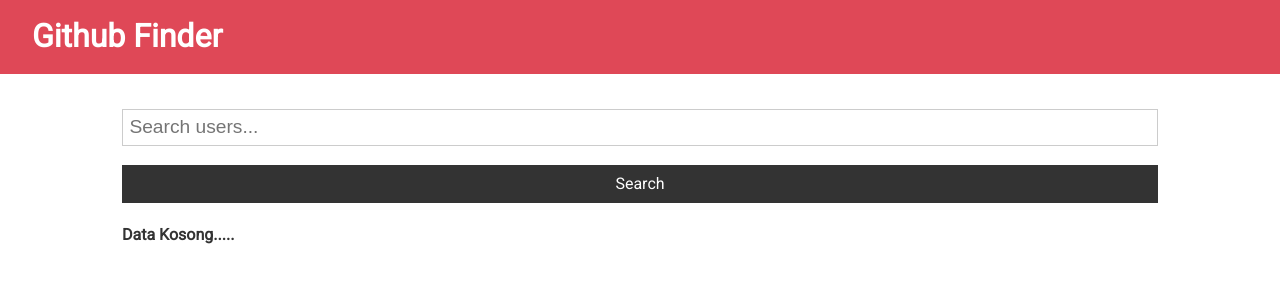
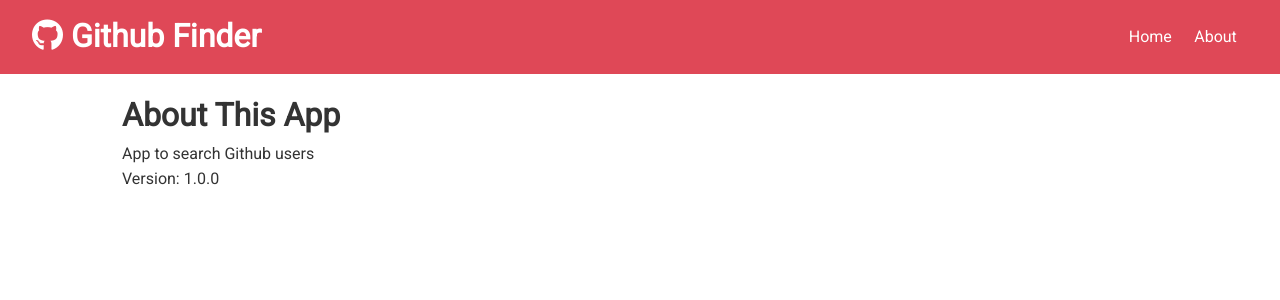
Before and after one commit to sobareh/githubfinder, a React (Create React App) app: page /about in a window 1280 px wide. Shown: the top 300 px of the page. Built offline with nearby package versions, Linux system fonts and the light colour scheme; the HTML template or start-up script is replaced by a standard one.

Commit message:
Router & Single User Components Data

```diff
--- a/package.json
+++ b/package.json
@@ -9,6 +9,7 @@
     "axios": "^0.20.0",
     "react": "^16.13.1",
     "react-dom": "^16.13.1",
+    "react-router-dom": "^5.2.0",
     "react-scripts": "3.4.3"
   },
   "scripts": {
--- a/src/App.js
+++ b/src/App.js
@@ -1,29 +1,21 @@
 import React, { Component } from 'react';
+import { BrowserRouter as Router, Switch, Route } from 'react-router-dom';
 import Navbar from './components/layout/Navbar';
 import Users from './components/layout/Users';
 import Search from './components/users/Search';
+import User from './components/users/User';
 import Alert from './components/layout/Alert';
+import About from './components/pages/About';
 import './App.css';
 import Axios from 'axios';
 
 export default class App extends Component {
   state = {
     loading: false,
+    user: {},
     users: [],
     alert: null,
   };
-
-  // async componentDidMount() {
-  //   this.setState({ loading: true });
-  //   const res = await Axios.get(
-  //     `https://api.github.com/users?client_id=${process.env.REACT_APP_GITHUB_CLIENT_ID}&client_secret=${process.env.REACT_APP_GITHUB_CLIENT_SECRET}`
-  //   );
-
-  //   this.setState({
-  //     users: res.data,
-  //     loading: false,
-  //   });
-  // }
 
   searchUsers = async text => {
     this.setState({ loading: true });
@@ -37,6 +29,16 @@
     });
   };
 
+  getUser = async username => {
+    this.setState({ loading: true });
+
+    const res = await Axios.get(
+      `https://api.github.com/users/${username}?client_id=${process.env.REACT_APP_GITHUB_CLIENT_ID}&client_secret=${process.env.REACT_APP_GITHUB_CLIENT_SECRET}`
+    );
+
+    this.setState({ user: res.data, loading: false });
+  };
+
   clearUsers = () => this.setState({ users: [], loading: false });
 
   setAlert = (msg, type) => {
@@ -45,20 +47,47 @@
   };
 
   render() {
+    const { users, user, loading } = this.state;
+
     return (
+      <Router>
         <div className='App'>
           <Navbar />
           <div className='container'>
             <Alert alert={this.state.alert} />
+            <Switch>
+              <Route
+                exact
+                path='/'
+                render={props => (
+                  <>
                     <Search
                       searchUsers={this.searchUsers}
                       clearUsers={this.clearUsers}
-            showClear={this.state.users.length > 0 ? true : false}
+                      showClear={users.length > 0 ? true : false}
                       setAlert={this.setAlert}
                     />
-          <Users loading={this.state.loading} users={this.state.users} />
+                    <Users loading={loading} users={users} />
+                  </>
+                )}
+              />
+              <Route exact path='/about' component={About} />
+              <Route
+                exact
+                path='/user/:login'
+                render={props => (
+                  <User
+                    {...props}
+                    getUser={this.getUser}
+                    user={user}
+                    loading={loading}
+                  />
+                )}
+              />
+            </Switch>
           </div>
         </div>
+      </Router>
     );
   }
 }
--- a/src/components/layout/Navbar.js
+++ b/src/components/layout/Navbar.js
@@ -1,10 +1,21 @@
 import React from 'react';
 import PropTypes from 'prop-types';
+import { Link } from 'react-router-dom';
 
 const Navbar = ({ title }) => {
   return (
     <div className='navbar bg-primary'>
-      <h1>{title} </h1>
+      <h1>
+        <i className='fab fa-github'></i> {title}
+      </h1>
+      <ul>
+        <li>
+          <Link to='/'>Home</Link>
+        </li>
+        <li>
+          <Link to='/about'>About</Link>
+        </li>
+      </ul>
     </div>
   );
 };
--- /dev/null
+++ b/src/components/pages/About.js
@@ -0,0 +1,13 @@
+import React from 'react';
+
+const About = () => {
+  return (
+    <>
+      <h1>About This App</h1>
+      <p>App to search Github users</p>
+      <p>Version: 1.0.0</p>
+    </>
+  );
+};
+
+export default About;
--- /dev/null
+++ b/src/components/users/User.js
@@ -0,0 +1,29 @@
+import React, { Component } from 'react';
+
+class User extends Component {
+  componentDidMount() {
+    this.props.getUser(this.props.match.params.login);
+  }
+
+  render() {
+    const {
+      name,
+      avatar_url,
+      location,
+      bio,
+      blog,
+      html_url,
+      followers,
+      following,
+      public_repos,
+      public_gists,
+      hireable,
+    } = this.props.user;
+
+    const { loading } = this.props;
+
+    return <div>{name}</div>;
+  }
+}
+
+export default User;
--- a/src/components/users/UserItem.js
+++ b/src/components/users/UserItem.js
@@ -1,4 +1,5 @@
 import React from 'react';
+import { Link } from 'react-router-dom';
 
 const UserItem = ({ user: { login, avatar_url, html_url } }) => {
   return (
@@ -11,9 +12,9 @@
       />
       <h3>{login}</h3>
       <div>
-        <a href={html_url} className='btn-dark btn-sm my-1'>
+        <Link to={`/user/${login}`} className='btn-dark btn-sm my-1'>
           More
-        </a>
+        </Link>
       </div>
     </div>
   );
```
Also changed, not shown: src/components/users/Search.js (+12 -0 lines), 1 other file (tests, documents, lock files or other folders). Lines whose indentation alone changed are shown as unchanged.
